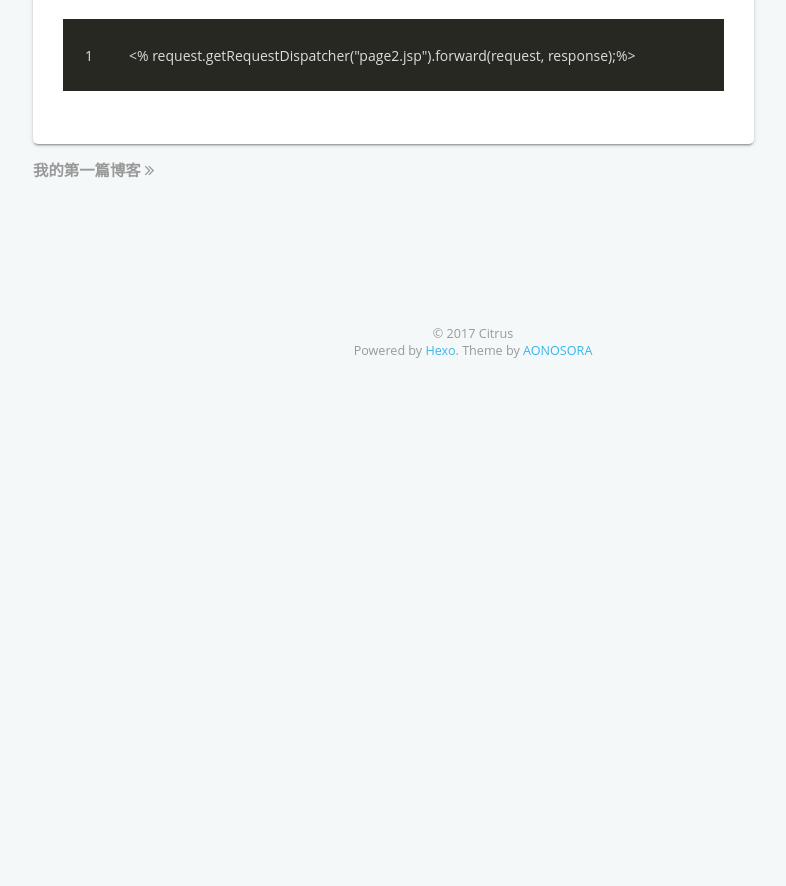
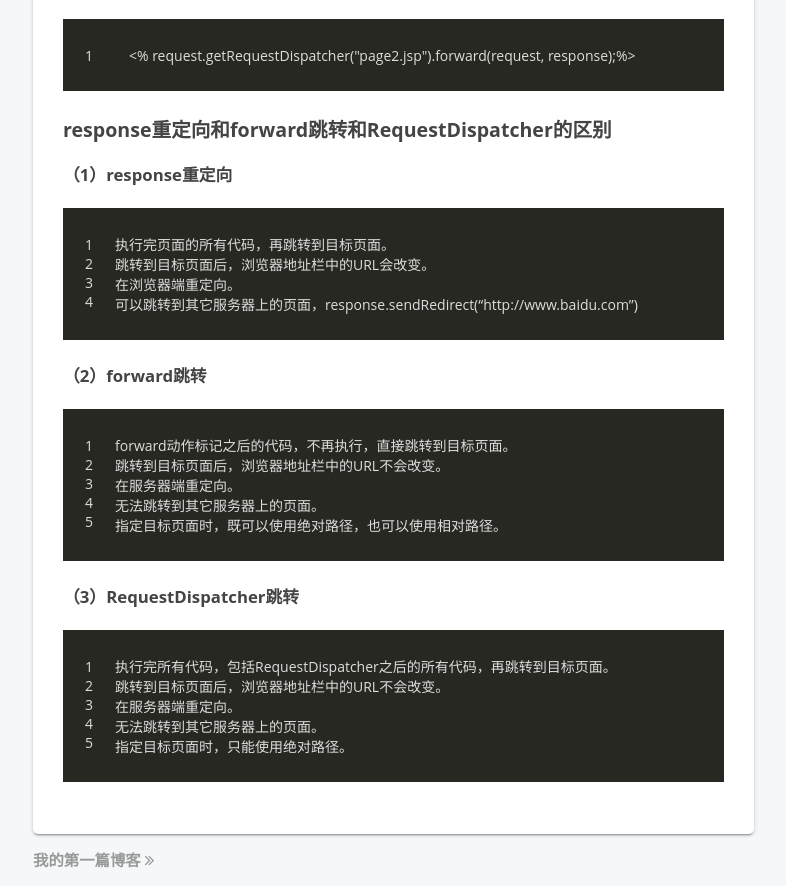
Before and after one commit to LK0618/CIA, a plain HTML site: page 2019/10/30/jsp实现页面跳转的几种方式/index.html in a window 1280 px wide. Shown: the part 1911-2797 px from the top of the page, without its empty margins (167-953 px from the left). Before the commit the page ends 2290 px from the top, so only its background shows below. Drawn offline with Linux system fonts and the light colour scheme; files that its build step writes are made by us from their sources; no server answers.

Commit message:
Site updated: 2019-10-31 07:57:53

```diff
--- a/2019/10/30/jsp实现页面跳转的几种方式/index.html
+++ b/2019/10/30/jsp实现页面跳转的几种方式/index.html
@@ -186,6 +186,12 @@
 <h5 id="五、使用forward动作标记-服务器端跳转-转发"><a href="#五、使用forward动作标记-服务器端跳转-转发" class="headerlink" title="五、使用forward动作标记　(服务器端跳转)(转发)"></a>五、使用forward动作标记　(服务器端跳转)(转发)</h5><figure class="highlight plain"><table><tr><td class="gutter"><pre><span class="line">1</span><br><span class="line">2</span><br></pre></td><td class="code"><pre><span class="line">　jsp自带的forword标签来实现跳转　　　　</span><br><span class="line">　&lt;jsp:forward page=&quot;page2.jsp&quot; /&gt;</span><br></pre></td></tr></table></figure>
 
 <h5 id="六、-使用RequestDispatcher类-服务器端跳转-转发"><a href="#六、-使用RequestDispatcher类-服务器端跳转-转发" class="headerlink" title="六、 使用RequestDispatcher类     (服务器端跳转)(转发)　"></a>六、 使用RequestDispatcher类     (服务器端跳转)(转发)　</h5><figure class="highlight plain"><table><tr><td class="gutter"><pre><span class="line">1</span><br></pre></td><td class="code"><pre><span class="line">　&lt;% request.getRequestDispatcher(&quot;page2.jsp&quot;).forward(request, response);%&gt;</span><br></pre></td></tr></table></figure>
+
+<h3 id="response重定向和forward跳转和RequestDispatcher的区别"><a href="#response重定向和forward跳转和RequestDispatcher的区别" class="headerlink" title="response重定向和forward跳转和RequestDispatcher的区别"></a>response重定向和forward跳转和RequestDispatcher的区别</h3><h6 id="（1）response重定向"><a href="#（1）response重定向" class="headerlink" title="（1）response重定向"></a>（1）response重定向</h6><figure class="highlight plain"><table><tr><td class="gutter"><pre><span class="line">1</span><br><span class="line">2</span><br><span class="line">3</span><br><span class="line">4</span><br></pre></td><td class="code"><pre><span class="line">执行完页面的所有代码，再跳转到目标页面。</span><br><span class="line">跳转到目标页面后，浏览器地址栏中的URL会改变。</span><br><span class="line">在浏览器端重定向。</span><br><span class="line">可以跳转到其它服务器上的页面，response.sendRedirect(“http://www.baidu.com”)</span><br></pre></td></tr></table></figure>
+
+<h6 id="（2）forward跳转"><a href="#（2）forward跳转" class="headerlink" title="（2）forward跳转"></a>（2）forward跳转</h6><figure class="highlight plain"><table><tr><td class="gutter"><pre><span class="line">1</span><br><span class="line">2</span><br><span class="line">3</span><br><span class="line">4</span><br><span class="line">5</span><br></pre></td><td class="code"><pre><span class="line">forward动作标记之后的代码，不再执行，直接跳转到目标页面。</span><br><span class="line">跳转到目标页面后，浏览器地址栏中的URL不会改变。</span><br><span class="line">在服务器端重定向。</span><br><span class="line">无法跳转到其它服务器上的页面。</span><br><span class="line">指定目标页面时，既可以使用绝对路径，也可以使用相对路径。</span><br></pre></td></tr></table></figure>
+
+<h6 id="（3）RequestDispatcher跳转"><a href="#（3）RequestDispatcher跳转" class="headerlink" title="（3）RequestDispatcher跳转"></a>（3）RequestDispatcher跳转</h6><figure class="highlight plain"><table><tr><td class="gutter"><pre><span class="line">1</span><br><span class="line">2</span><br><span class="line">3</span><br><span class="line">4</span><br><span class="line">5</span><br></pre></td><td class="code"><pre><span class="line">执行完所有代码，包括RequestDispatcher之后的所有代码，再跳转到目标页面。</span><br><span class="line">跳转到目标页面后，浏览器地址栏中的URL不会改变。</span><br><span class="line">在服务器端重定向。</span><br><span class="line">无法跳转到其它服务器上的页面。</span><br><span class="line">指定目标页面时，只能使用绝对路径。</span><br></pre></td></tr></table></figure>
 
 
     </div>
```
Also changed, not shown: index.html (+6 -0 lines).
